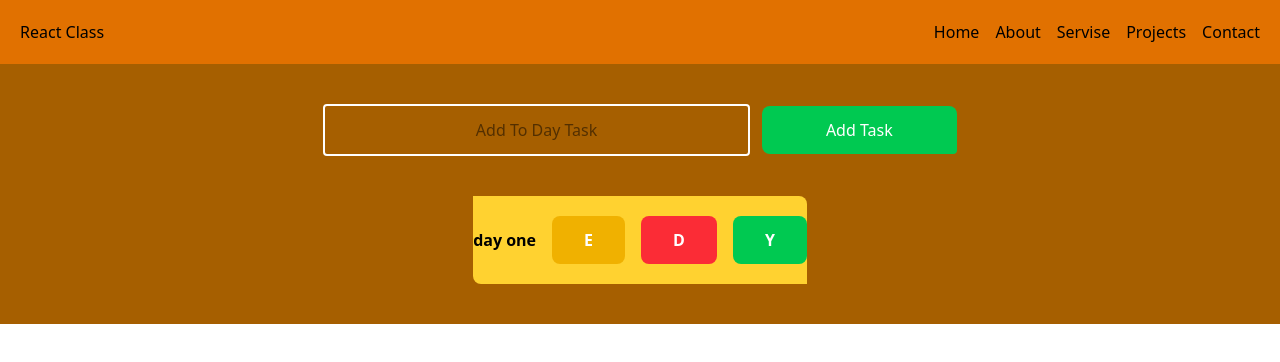
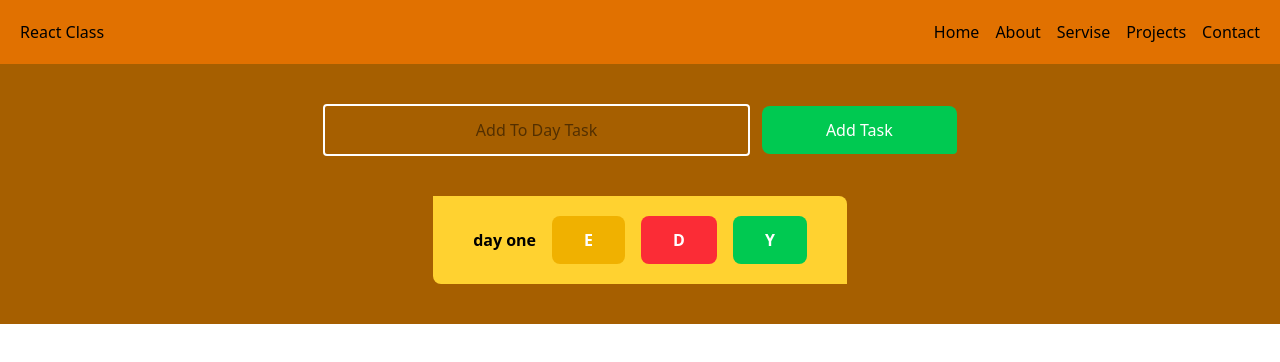
Before and after one commit to Sumeyahassen/mobile-app, a React (Vite) app in the folder react/rt/: page / in a window 1280 px wide. Shown: the top 362 px of the page. Built offline with nearby package versions, Linux system fonts and the light colour scheme.

Commit message:
to add the style to list of the to do

```diff
--- a/react/rt/src/components/Edit.jsx
+++ b/react/rt/src/components/Edit.jsx
@@ -18,9 +18,9 @@ function Edit({ tasks ,setTask}) {
 
   };
   return (
-    <div className="flex flex-col  items-center py-10 ">
+    <div className="flex flex-col justify-center  items-center py-10 ">
       {tasks.map((task, index) => (
-        <div className="flex justify-center items-center gap-4 text-white py-5 font-bold rounded-bl-lg rounded-tr-lg bg-amber-300 h-auto w-auto scroll-auto"
+        <div className="flex justify-center items-center gap-4 text-white py-5 font-bold rounded-bl-lg rounded-tr-lg px-10 bg-amber-300 h-auto w-auto scroll-auto"
         key={index}>
           <div className="text-black" key={index}>
             {task}
```
